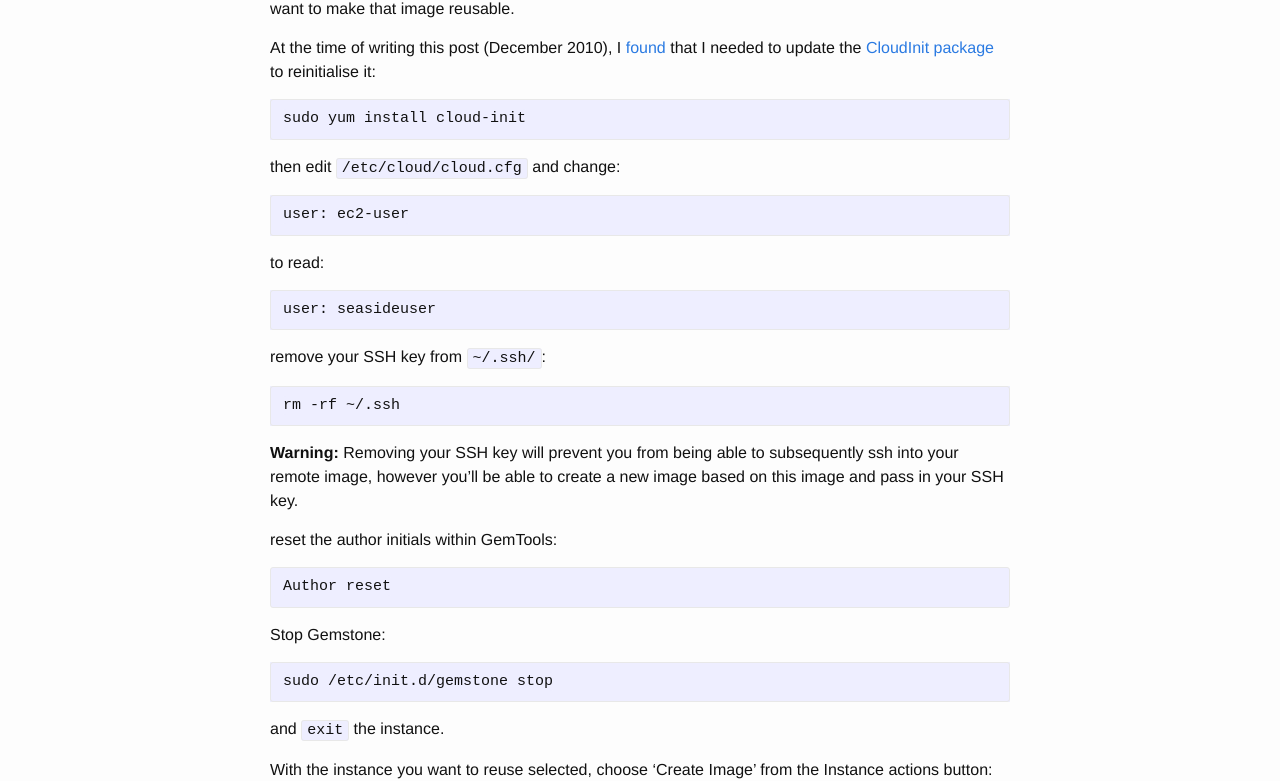
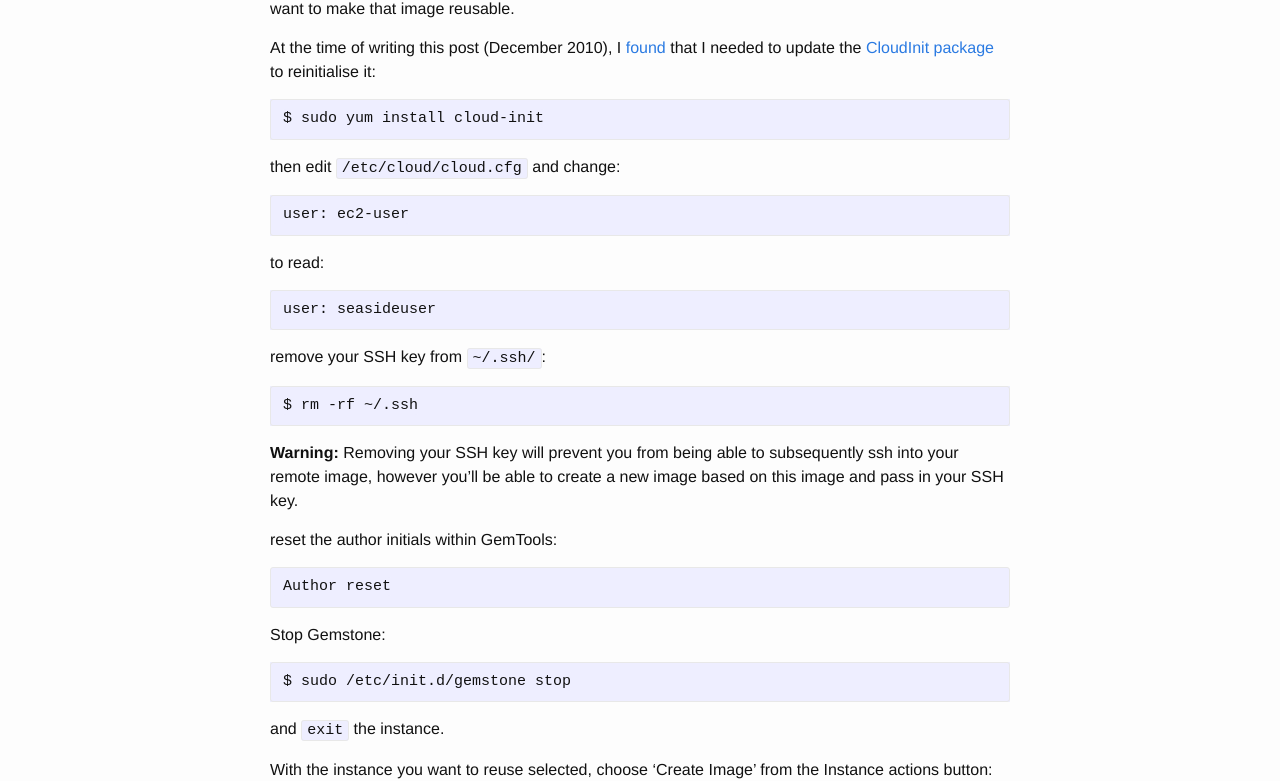
Before and after one commit to NickAger/nickager.github.io, a Jekyll site: the page built from _posts/2011-01-02-Create-a-reusable-Amazon-machine-instance.md, in a window 1280 px wide and 1400 px high. Shown: the part 293-1074 px from the top of the window. Built offline with Jekyll 4.4.1, drawn with Linux system fonts in a browser that asks for light colours.

````diff
--- a/_posts/2011-01-02-Create-a-reusable-Amazon-machine-instance.md
+++ b/_posts/2011-01-02-Create-a-reusable-Amazon-machine-instance.md
@@ -10,7 +10,7 @@ This post assumes you've [configured an EC2 instance](2011-01-02-Installing-Gems
 At the time of writing this post (December 2010), I [found](https://forums.aws.amazon.com/thread.jspa?threadID=56007&tstart=0) that I needed to update the [CloudInit package](https://help.ubuntu.com/community/CloudInit) to reinitialise it:
 
 ```
-sudo yum install cloud-init
+$ sudo yum install cloud-init
 ```
 
 then edit `/etc/cloud/cloud.cfg` and change:
@@ -24,7 +24,7 @@ user: seasideuser
 
 remove your SSH key from `~/.ssh/`:
 ```
-rm -rf ~/.ssh
+$ rm -rf ~/.ssh
 ```
 **Warning:** Removing your SSH key will prevent you from being able to subsequently ssh into your remote image, however you'll be able to create a new image based on this image and pass in your SSH key.
 
@@ -35,7 +35,7 @@ Author reset
 
 Stop Gemstone:
 ```
-sudo /etc/init.d/gemstone stop
+$ sudo /etc/init.d/gemstone stop
 ```
 
 and `exit` the instance.
````
